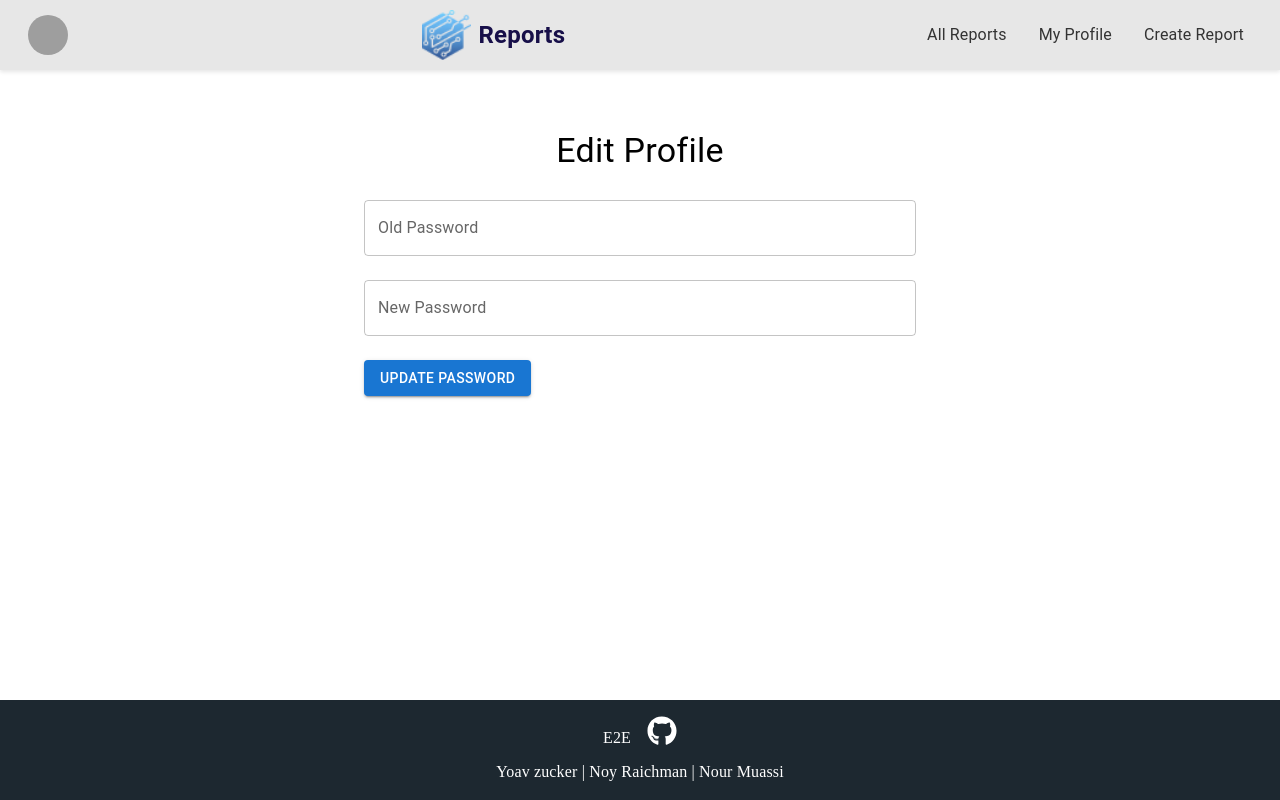
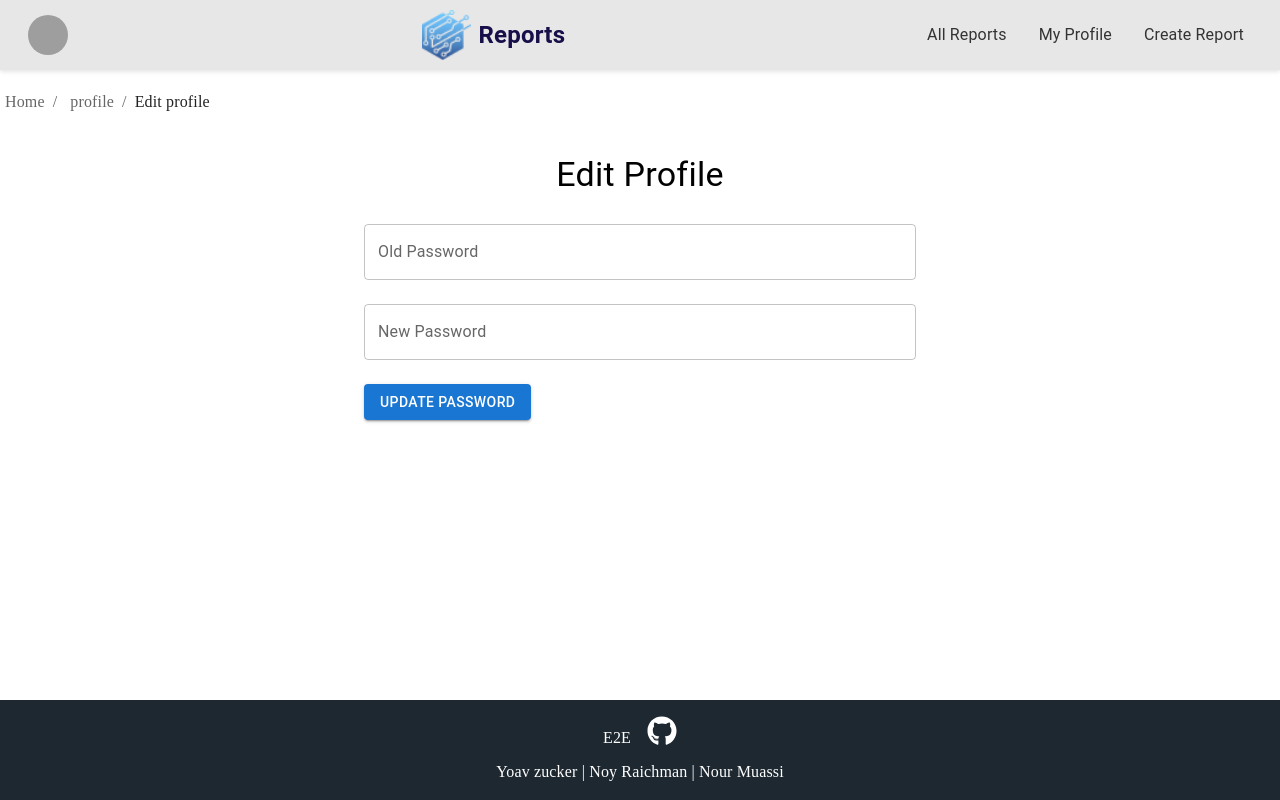
Before and after one commit to yoav1870/E2E, a React (Vite) app in the folder client/: page /edit-profile in a window 1280 px wide. Built offline with nearby package versions, Linux system fonts and the light colour scheme; grey boxes are pictures that could not be loaded.

Commit message:
add a filter and update

```diff
--- a/client/package.json
+++ b/client/package.json
@@ -14,10 +14,13 @@
     "@emotion/styled": "^11.11.5",
     "@googlemaps/google-maps-services-js": "^3.3.42",
     "@mui/icons-material": "^5.15.14",
+    "@mui/lab": "^5.0.0-alpha.170",
     "@mui/material": "^5.15.14",
     "axios": "^1.6.8",
+    "dayjs": "^1.11.10",
     "formik": "^2.4.5",
     "react": "^18.2.0",
+    "react-datepicker": "^6.6.0",
     "react-dom": "^18.2.0",
     "react-router-dom": "^6.22.3",
     "yup": "^1.4.0"
--- a/client/src/App.jsx
+++ b/client/src/App.jsx
@@ -28,8 +28,8 @@ const App = () => {
           <Box
           className="content"
           sx={{
-            flex: 1, // This will make sure that the content section grows to fill available space.
-            // Add additional styling for the content container as necessary
+            flex: 1,
+
           }}
         >
         <Routes>
--- a/client/src/pages/EditProfile.jsx
+++ b/client/src/pages/EditProfile.jsx
@@ -1,9 +1,9 @@
 import React, { useState } from 'react';
-import { Container, Typography, TextField, Button, Box } from '@mui/material';
+import { Container, Typography, TextField, Button, Box, Breadcrumbs,Link  } from '@mui/material';
 import axios from 'axios';
 import { useNavigate } from 'react-router-dom';
 import Header from '../component/Header';
-
+import { Link as RouterLink } from 'react-router-dom';
 const EditProfile = () => {
   const [oldPassword, setOldPassword] = useState('');
   const [newPassword, setNewPassword] = useState('');
@@ -35,6 +35,39 @@ const EditProfile = () => {
   return (
     <>
     < Header />
+
+    <Breadcrumbs
+        aria-label="breadcrumb"
+        style={{ fontFamily: '"Times New Roman", serif' }}
+      >
+        <Link
+          component={RouterLink}
+          color="inherit"
+          to="/"
+          style={{ fontFamily: '"Times New Roman", serif', marginLeft: "5px" }}
+          underline="none"
+        >
+          Home
+        </Link>
+        <Link
+          component={RouterLink}
+          color="inherit"
+          to="/profile"
+          style={{ fontFamily: '"Times New Roman", serif', marginLeft: "5px" }}
+          underline="none"
+        >
+          profile
+        </Link>
+
+
+        <Typography
+          color="text.primary"
+          style={{ fontFamily: '"Times New Roman", serif' }}
+          to="/profile"
+        >
+         Edit profile
+        </Typography>
+      </Breadcrumbs>
     <Container maxWidth="sm" sx={{ marginTop: 5 }}>
       <Typography variant="h4" align="center" gutterBottom>
         Edit Profile
--- a/client/src/pages/Profile.jsx
+++ b/client/src/pages/Profile.jsx
@@ -20,7 +20,7 @@ const UserProfile = () => {
         });
 
         const userLocation = userResponse.data.location.coordinates;
-        const googleMapsApiUrl = `https://maps.googleapis.com/maps/api/geocode/json?latlng=${userLocation[1]},${userLocation[0]}&key=AIzaSyB2yu1H1oGeSVPlsxVO6k14GtjUa4KTu54`;
+        const googleMapsApiUrl = `https://maps.googleapis.com/maps/api/geocode/json?latlng=${userLocation[1]},${userLocation[0]}&key=AIzaSyDDP0CzKiSUWI0tHWsPIZb4BHdE5j8BgQY`;
 
         const cityResponse = await axios.get(googleMapsApiUrl);
         console.log(cityResponse.data);
--- a/client/src/pages/ReportPage.jsx
+++ b/client/src/pages/ReportPage.jsx
@@ -1,8 +1,17 @@
-import React, { useEffect, useState } from 'react';
-import { useParams } from 'react-router-dom';
-import { Container, Typography, Card, CardContent, CircularProgress, Box } from '@mui/material';
-import axios from 'axios';
-import Header from '../component/Header';
+import React, { useEffect, useState } from "react";
+import { useParams, Link as RouterLink } from "react-router-dom";
+import {
+  Container,
+  Typography,
+  Card,
+  CardContent,
+  CircularProgress,
+  Box,
+  Breadcrumbs,
+  Link,
+} from "@mui/material";
+import axios from "axios";
+import Header from "../component/Header";
 
 const ReportPage = () => {
   const { id } = useParams();
@@ -14,18 +23,21 @@ const ReportPage = () => {
   useEffect(() => {
     const fetchReport = async () => {
       try {
-        const token = localStorage.getItem('token');
-        const response = await axios.get(`https://e2e-y8hj.onrender.com/api/reports/${id}`, {
+        const token = localStorage.getItem("token");
+        const response = await axios.get(
+          `https://e2e-y8hj.onrender.com/api/reports/${id}`,
+          {
             headers: {
               Authorization: `Bearer ${token}`,
             },
-        });
+          }
+        );
         console.log(response.data);
         setReport(response.data);
         setLoading(false);
       } catch (error) {
-        console.error('Failed to fetch report:', error);
-        setError('Failed to fetch the report. Please try again.');
+        console.error("Failed to fetch report:", error);
+        setError("Failed to fetch the report. Please try again.");
         setLoading(false);
       }
     };
@@ -37,16 +49,19 @@ const ReportPage = () => {
     const fetchAssignedUser = async () => {
       if (report && report.assignedUser) {
         try {
-          const token = localStorage.getItem('token');
+          const token = localStorage.getItem("token");
           // Include the assignedUser ID in the URL path as per your backend expectation
-          const response = await axios.get(`https://e2e-y8hj.onrender.com/api/users/${report.assignedUser}`, {
+          const response = await axios.get(
+            `https://e2e-y8hj.onrender.com/api/users/${report.assignedUser}`,
+            {
               headers: {
                 Authorization: `Bearer ${token}`,
               },
-          });
+            }
+          );
           setAssignedUser(response.data);
         } catch (error) {
-          console.error('Failed to fetch assigned user:', error);
+          console.error("Failed to fetch assigned user:", error);
         }
       }
     };
@@ -54,13 +69,14 @@ const ReportPage = () => {
     fetchAssignedUser();
   }, [report]);
 
-
-
   if (loading) {
     return (
       <>
         <Header />
-        <Container maxWidth="lg" sx={{ mt: 4, display: 'flex', justifyContent: 'center' }}>
+        <Container
+          maxWidth="lg"
+          sx={{ mt: 4, display: "flex", justifyContent: "center" }}
+        >
           <CircularProgress />
         </Container>
       </>
@@ -100,6 +116,28 @@ const ReportPage = () => {
   return (
     <>
       <Header />
+
+      <Breadcrumbs
+        aria-label="breadcrumb"
+        style={{ fontFamily: '"Times New Roman", serif' }}
+      >
+        <Link
+          component={RouterLink}
+          color="inherit"
+          to="/"
+          style={{ fontFamily: '"Times New Roman", serif', marginLeft: "5px" }}
+          underline="none"
+        >
+          Home
+        </Link>
+        <Typography
+          color="text.primary"
+          style={{ fontFamily: '"Times New Roman", serif' }}
+        >
+          Report Details
+        </Typography>
+      </Breadcrumbs>
+
       <Container maxWidth="lg" sx={{ mt: 4 }}>
         <Typography variant="h4" gutterBottom>
           Report Details
@@ -116,7 +154,8 @@ const ReportPage = () => {
               Urgency: {report.urgency}
             </Typography>
             <Typography variant="body1" gutterBottom>
-              Date of Resolve: {new Date(report.dateOfResolve).toLocaleDateString()}
+              Date of Resolve:{" "}
+              {new Date(report.dateOfResolve).toLocaleDateString()}
             </Typography>
           </CardContent>
         </Card>
@@ -137,7 +176,8 @@ const ReportPage = () => {
                 Profession: {assignedUser.profession}
               </Typography>
               <Typography variant="body1" gutterBottom>
-                Availability: {assignedUser.availability ? 'Available' : 'Not Available'}
+                Availability:{" "}
+                {assignedUser.availability ? "Available" : "Not Available"}
               </Typography>
               <Typography variant="body1" gutterBottom>
                 Ranking: {assignedUser.ranking}
@@ -145,7 +185,7 @@ const ReportPage = () => {
             </CardContent>
           </Card>
         ) : (
-          <Box sx={{ display: 'flex', justifyContent: 'center', mt: 2 }}>
+          <Box sx={{ display: "flex", justifyContent: "center", mt: 2 }}>
             <CircularProgress />
           </Box>
         )}
```
Also changed, not shown: client/src/pages/HomePage.jsx (+223 -69 lines), 2 other files (tests, documents, lock files or other folders). Lines whose indentation alone changed are shown as unchanged.
